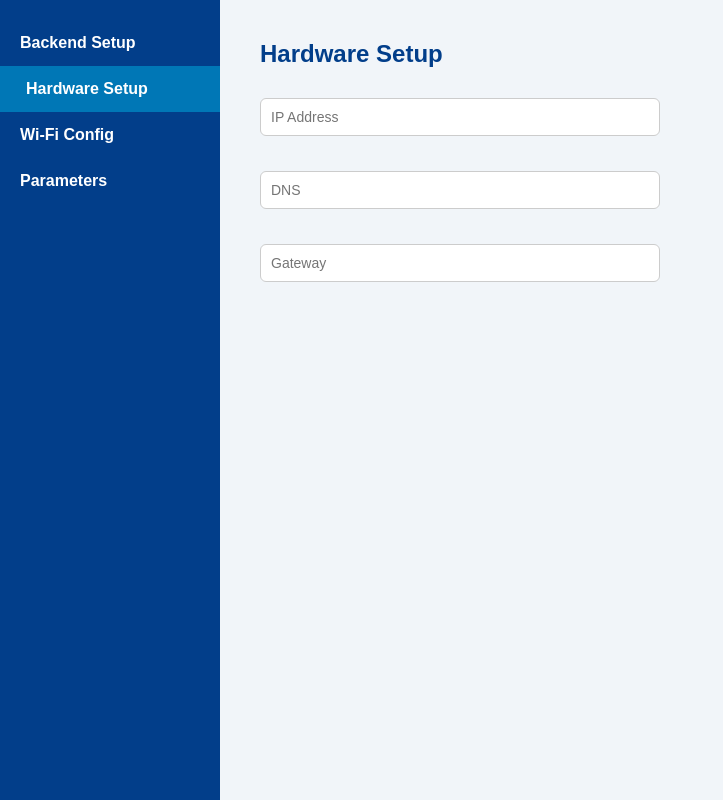
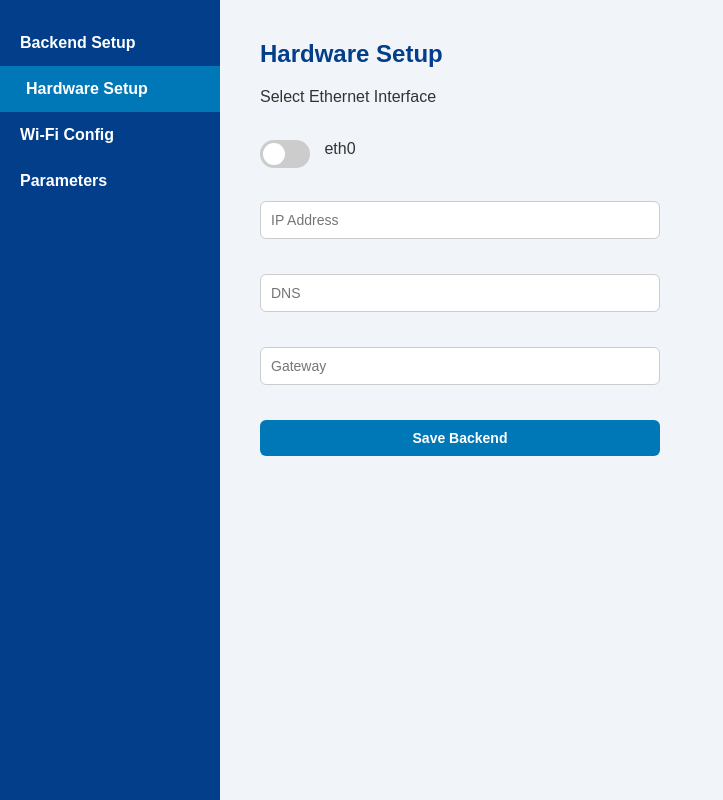
Before and after one commit to santhoshsandysan/Implementation_screen, a Flask app: page / in a window 1280 px wide, after a click on "Hardware Setup". Shown: the whole page, without its empty margins (0-723 px from the left). Run offline with Flask 3, Linux system fonts and the light colour scheme.

Commit message:
Hardware setup updated

```diff
--- a/app.py
+++ b/app.py
@@ -5,10 +5,35 @@ import re
 
 app = Flask(__name__)
 
+# --- Helpers to extract info ---
+def extract_ip(ifconfig_data):
+    match = re.search(r'inet (\d+\.\d+\.\d+\.\d+)', ifconfig_data)
+    return match.group(1) if match else "N/A"
+
+def extract_gateway():
+    try:
+        output = subprocess.check_output(["ip", "route"], text=True)
+        match = re.search(r'default via (\d+\.\d+\.\d+\.\d+)', output)
+        return match.group(1) if match else "N/A"
+    except:
+        return "N/A"
+
+def extract_dns():
+    try:
+        with open("/etc/resolv.conf") as f:
+            lines = f.readlines()
+        return [line.split()[1] for line in lines if line.startswith("nameserver")]
+    except:
+        return []
+
 # --- WiFi Scanner ---
 def scan_wifi():
     try:
-        output = subprocess.check_output(["sudo", "iwlist", "wlan0", "scan"], stderr=subprocess.DEVNULL, text=True)
+        output = subprocess.check_output(
+            ["sudo", "iwlist", "wlan0", "scan"],
+            stderr=subprocess.DEVNULL,
+            text=True
+        )
         blocks = output.split("Cell ")
         networks = []
 
@@ -16,6 +41,7 @@ def scan_wifi():
             essid_match = re.search(r'ESSID:"(.*?)"', block)
             quality_match = re.search(r'Quality=(\d+)/(\d+)', block)
             signal_match = re.search(r'Signal level=(-?\d+) dBm', block)
+
             if essid_match:
                 networks.append({
                     "ssid": essid_match.group(1),
@@ -25,8 +51,10 @@ def scan_wifi():
 
         return networks
     except Exception as e:
+        print("WiFi scan error:", e)
         return []
 
+# --- Routes ---
 @app.route("/")
 def home():
     return render_template("index.html")
@@ -35,20 +63,49 @@ def home():
 def wifi_scan():
     return jsonify(scan_wifi())
 
-# Example POST handler (extend as needed)
+@app.route("/list-hardware", methods=["GET"])
+def list_hardware():
+    interface = request.args.get("iface")
+    if not interface:
+        return jsonify({"error": "Missing 'iface' parameter"}), 400
+
+    try:
+        raw_data = subprocess.check_output(["ifconfig", interface], text=True)
+        ip = extract_ip(raw_data)
+        gateway = extract_gateway()
+        dns = extract_dns()
+
+        return jsonify({
+            "interface": interface,
+            "ip_address": ip,
+            "gateway": gateway,
+            "dns": dns
+        })
+
+    except subprocess.CalledProcessError:
+        return jsonify({"error": f"Interface '{interface}' not found or inactive"}), 404
+    except Exception as e:
+        return jsonify({"error": str(e)}), 500
+
+@app.route("/save-hardware", methods=["POST"])
+def save_hardware():
+    data = request.json
+    print("Received hardware data:", data)
+    return jsonify({"status": "saved"})
+
 @app.route("/save-backend", methods=["POST"])
 def save_backend():
     data = request.json
     print("Received backend data:", data)
 
-    # Define the file path
     file_path = "/opt/.init/python/backend_data.json"
-
-    # Write data to file
-    with open(file_path, "w") as f:
-        json.dump(data, f, indent=4)
-
-    return jsonify({"status": "saved"})
+    try:
+        with open(file_path, "w") as f:
+            json.dump(data, f, indent=4)
+        return jsonify({"status": "saved"})
+    except Exception as e:
+        print("Error writing file:", e)
+        return jsonify({"status": "error", "message": str(e)}), 500
 
 if __name__ == "__main__":
     app.run(host="0.0.0.0", port=80)
--- a/backend_data.json
+++ b/backend_data.json
@@ -1,5 +1,5 @@
 {
     "url": "192.168.1.100",
-    "user": "lll",
-    "pass": "klkk"
+    "user": "yantra",
+    "pass": "111"
 }
--- a/backend_data.txt
+++ /dev/null
@@ -1,5 +0,0 @@
-{
-    "url": "192.168.1.100",
-    "user": "lll",
-    "pass": "klkk"
-}
--- a/templates/index.html
+++ b/templates/index.html
@@ -59,6 +59,49 @@
     .section.active {
       display: block;
     }
+    .switch {
+  position: relative;
+  display: inline-block;
+  width: 50px;
+  height: 28px;
+}
+
+.switch input {
+  opacity: 0;
+  width: 0;
+  height: 0;
+}
+
+.slider {
+  position: absolute;
+  cursor: pointer;
+  top: 0; left: 0;
+  right: 0; bottom: 0;
+  background-color: #ccc;
+  transition: .4s;
+  border-radius: 28px;
+}
+
+.slider:before {
+  position: absolute;
+  content: "";
+  height: 22px;
+  width: 22px;
+  left: 3px;
+  bottom: 3px;
+  background-color: white;
+  transition: .4s;
+  border-radius: 50%;
+}
+
+input:checked + .slider {
+  background-color: #0077b6;
+}
+
+input:checked + .slider:before {
+  transform: translateX(22px);
+}
+
 
     h2 {
       margin-top: 0;
@@ -176,6 +219,14 @@
     <div id="hardware" class="section">
       <h2>Hardware Setup</h2>
       <div class="form-group">
+        <label for="ethernetSwitch">Select Ethernet Interface</label><br>
+        <label class="switch">
+          <input type="checkbox" id="ethernetSwitch" onchange="updateEthernetLabel()">
+          <span class="slider round"></span>
+        </label>
+        <span id="ethernetLabel" style="margin-left: 10px;">eth0</span>
+      </div>
+      <div class="form-group">
         <input type="text" placeholder="IP Address" id="hardware_ip">
       </div>
       <div class="form-group">
@@ -183,6 +234,9 @@
       </div>
       <div class="form-group">
         <input type="text" placeholder="Gateway" id="gateway">
+      </div>
+            <div class="form-group">
+        <button onclick="submitHardware()">Save Backend</button>
       </div>
     </div>
 
@@ -251,6 +305,39 @@ function submitBackend() {
   }).then(res => res.json())
     .then(res => alert('Saved!'));
 }
+
+function updateEthernetLabel() {
+  const isChecked = document.getElementById("ethernetSwitch").checked;
+  const selectedInterface = isChecked ? "eth1" : "eth0";
+  document.getElementById("ethernetLabel").textContent = selectedInterface;
+
+  fetch(`/list-hardware?iface=${selectedInterface}`)
+    .then(response => response.json())
+    .then(data => {
+      console.log("Hardware Info:", data);
+
+      // Populate input boxes with the fetched values
+      document.getElementById("hardware_ip").value = data.ip_address || "";
+      document.getElementById("gateway").value = data.gateway || "";
+      document.getElementById("dns").value = (data.dns || []).join(", ");
+    })
+    .catch(err => {
+      console.error("Error:", err);
+      document.getElementById("hardware_ip").value = "";
+      document.getElementById("gateway").value = "";
+      document.getElementById("dns").value = "";
+    });
+}
+
+
+function getSelectedEthernet() {
+  return document.getElementById("ethernetSwitch").checked ? "eth1" : "eth0";
+}
+
+
+function submitHardware(){
+
+}
 </script>
 
 </body>
```
